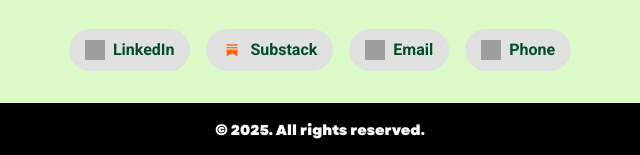
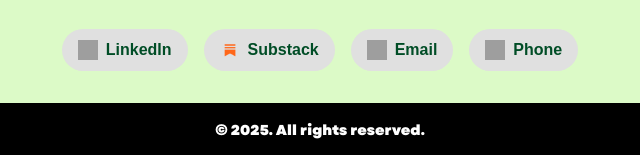
Before and after one commit to dinakar124/5easier, a plain HTML site: page public/index.html in a window 1280 px wide. Shown: the part 2572-2727 px from the top of the page, 320-960 px from the left. Drawn offline with Linux system fonts and the light colour scheme; grey boxes are pictures that could not be loaded.

Commit message:
font fix

```diff
--- a/public/index.html
+++ b/public/index.html
@@ -236,7 +236,7 @@
       text-decoration: none;
       color: #004d26;
       font-weight: bold;
-      font-family: 'Roboto', sans-serif;
+      font-family: 'Garet-Heavy', sans-serif;
       display: flex;
       align-items: center;
       gap: 0.5rem;
```
